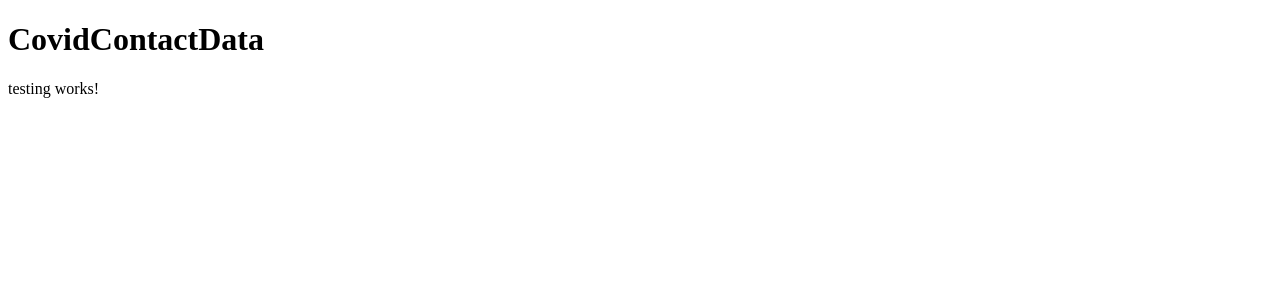
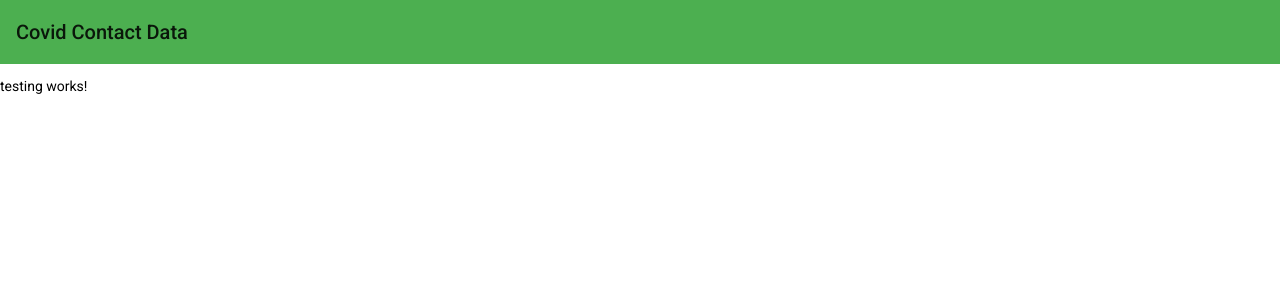
Before and after one commit to Covid-Contact/CovidContactData, an Angular app: page /testing in a window 1280 px wide. Shown: the top 300 px of the page. Built offline with nearby package versions, Linux system fonts and the light colour scheme.

Commit message:
Add theme.

```diff
--- a/angular.json
+++ b/angular.json
@@ -27,6 +27,7 @@
               "src/assets"
             ],
             "styles": [
+              "src/custom-theme.scss",
               "src/styles.css"
             ],
             "scripts": []
--- a/package.json
+++ b/package.json
@@ -11,10 +11,12 @@
   "private": true,
   "dependencies": {
     "@angular/animations": "~12.0.3",
+    "@angular/cdk": "~12.0.2-sha-48d2df2428",
     "@angular/common": "~12.0.3",
     "@angular/compiler": "~12.0.3",
     "@angular/core": "~12.0.3",
     "@angular/forms": "~12.0.3",
+    "@angular/material": "~12.0.2-sha-48d2df2428",
     "@angular/platform-browser": "~12.0.3",
     "@angular/platform-browser-dynamic": "~12.0.3",
     "@angular/router": "~12.0.3",
--- a/src/app/app.component.html
+++ b/src/app/app.component.html
@@ -1,2 +1,6 @@
-<h1>{{title}}</h1>
+<p>
+  <mat-toolbar color="primary">
+    <span>Covid Contact Data</span>
+  </mat-toolbar>
+</p>
 <router-outlet></router-outlet>
--- /dev/null
+++ b/src/custom-theme.scss
@@ -0,0 +1,34 @@
+
+// Custom Theming for Angular Material
+// For more information: https://material.angular.io/guide/theming
+@use '~@angular/material' as mat;
+// Plus imports for other components in your app.
+
+// Include the common styles for Angular Material. We include this here so that you only
+// have to load a single css file for Angular Material in your app.
+// Be sure that you only ever include this mixin once!
+@include mat.core();
+
+// Define the palettes for your theme using the Material Design palettes available in palette.scss
+// (imported above). For each palette, you can optionally specify a default, lighter, and darker
+// hue. Available color palettes: https://material.io/design/color/
+$CovidContactData-primary: mat.define-palette(mat.$green-palette);
+$CovidContactData-accent: mat.define-palette(mat.$green-palette, A200, A100, A400);
+
+// The warn palette is optional (defaults to red).
+$CovidContactData-warn: mat.define-palette(mat.$red-palette);
+
+// Create the theme object. A theme consists of configurations for individual
+// theming systems such as "color" or "typography".
+$CovidContactData-theme: mat.define-light-theme((
+  color: (
+    primary: $CovidContactData-primary,
+    accent: $CovidContactData-accent,
+    warn: $CovidContactData-warn,
+  )
+));
+
+// Include theme styles for core and each component used in your app.
+// Alternatively, you can import and @include the theme mixins for each component
+// that you are using.
+@include mat.all-component-themes($CovidContactData-theme);
--- a/src/index.html
+++ b/src/index.html
@@ -6,8 +6,11 @@
   <base href="/">
   <meta name="viewport" content="width=device-width, initial-scale=1">
   <link rel="icon" type="image/x-icon" href="favicon.ico">
+  <link rel="preconnect" href="https://fonts.gstatic.com">
+  <link href="https://fonts.googleapis.com/css2?family=Roboto:wght@300;400;500&display=swap" rel="stylesheet">
+  <link href="https://fonts.googleapis.com/icon?family=Material+Icons" rel="stylesheet">
 </head>
-<body>
-  <app-root></app-root>
+<body class="mat-typography">
+<app-root></app-root>
 </body>
 </html>
--- a/src/styles.css
+++ b/src/styles.css
@@ -1 +1,4 @@
 /* You can add global styles to this file, and also import other style files */
+
+html, body { height: 100%; }
+body { margin: 0; font-family: Roboto, "Helvetica Neue", sans-serif; }
```
Also changed, not shown: src/app/app.module.ts (+9 -1 lines), 2 other files (tests, documents, lock files or other folders).
